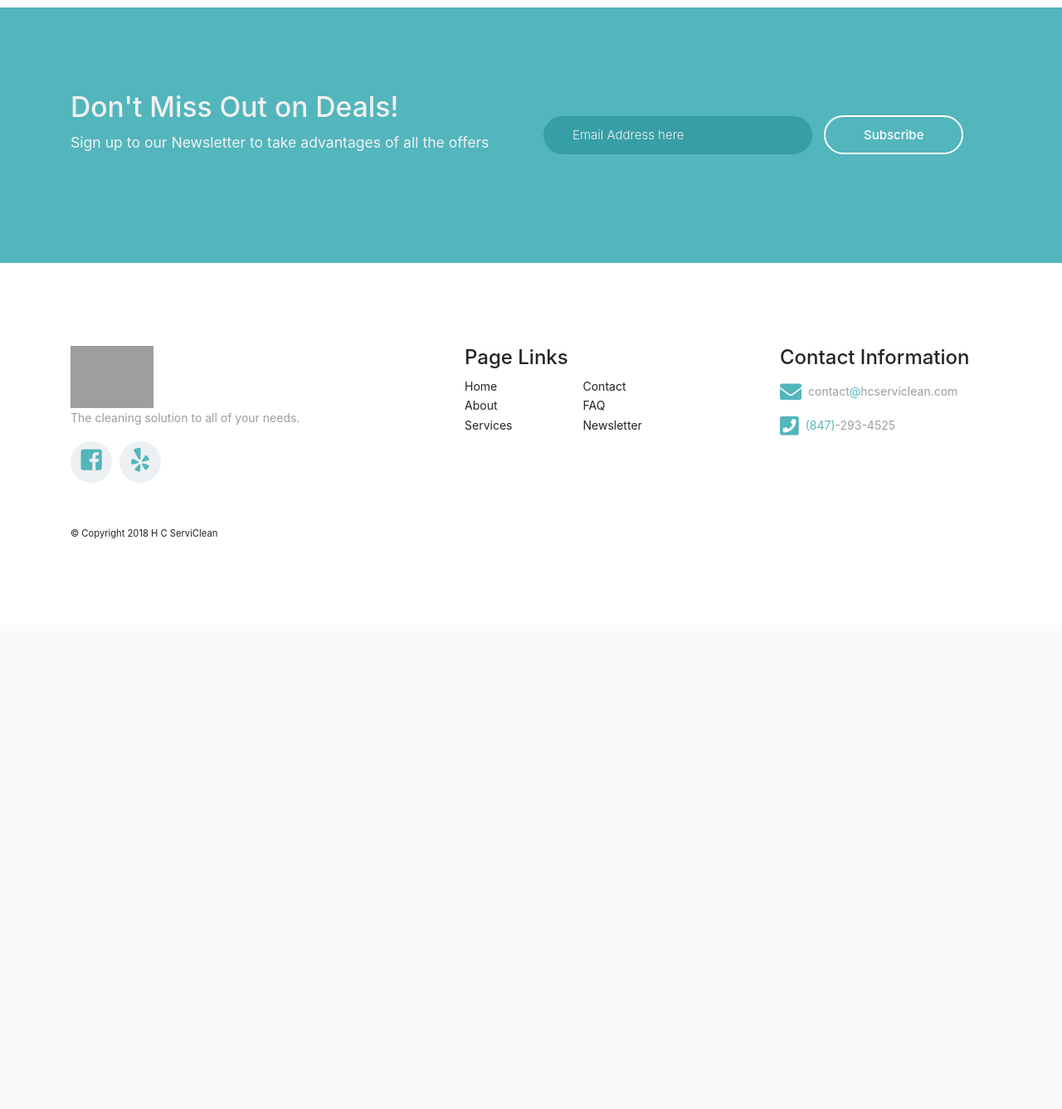
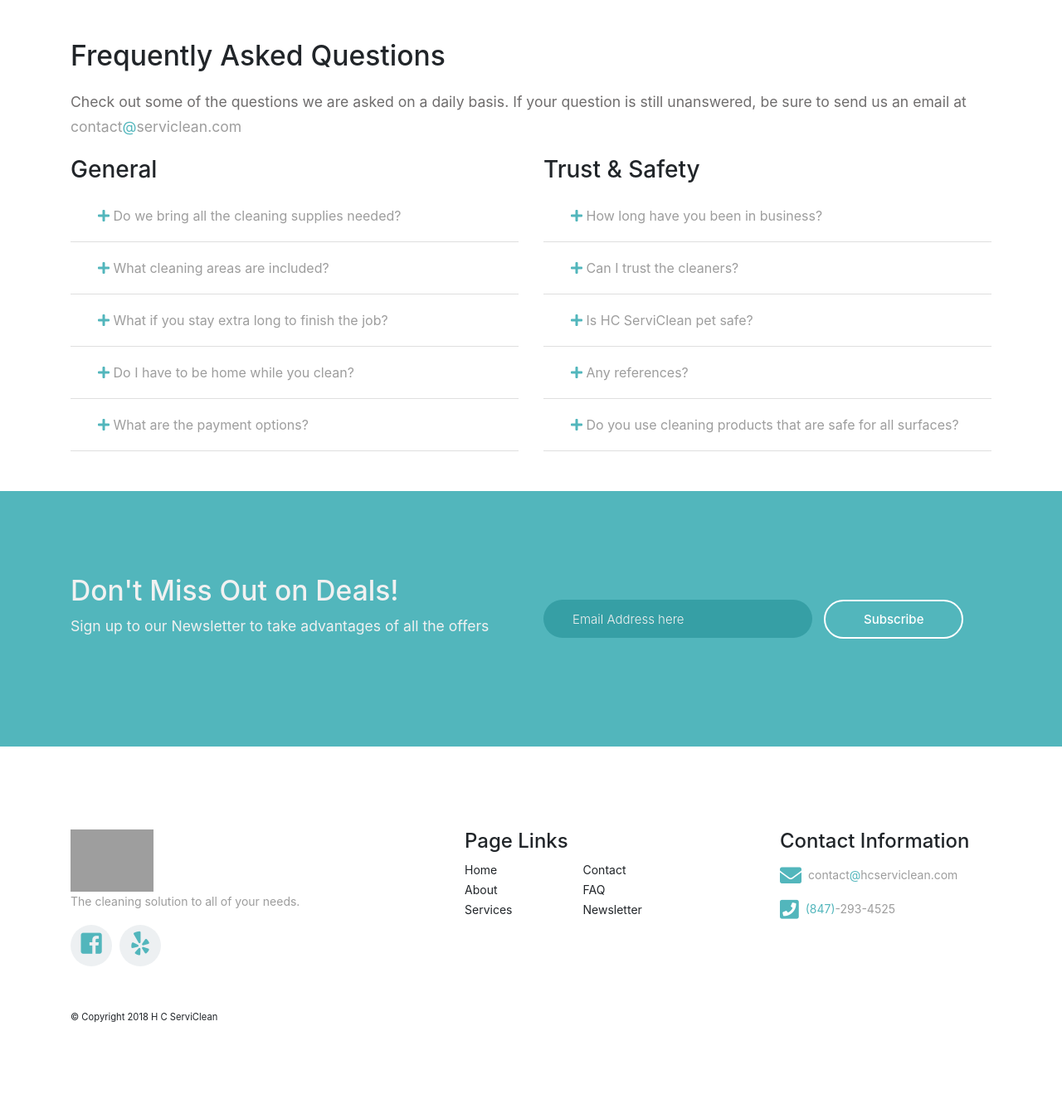
Before and after one commit to cahuizar/HCServiclean, a PHP site: page / in a window 1280 px wide. Shown: the part 1268-2605 px from the top of the page at 83% size. Before the commit the page ends 1918 px from the top, so only its background shows below. Run offline with PHP 8.4, Linux system fonts and the light colour scheme; some libraries are stand-ins or nearby versions; grey boxes are pictures that could not be loaded.

Commit message:
Contact section created

```diff
--- a/css/style.css
+++ b/css/style.css
@@ -7,6 +7,9 @@ a, button {
 	cursor: pointer;
 }
 
+a {
+	text-decoration: none !important;
+}
 .scroll, carousel-text {
 	visibility: hidden;
 }
@@ -16,6 +19,32 @@ a, button {
 
 .clean {
 	color: #52b6bc;
+}
+
+.navbar-light .navbar-toggler {
+	color: white;
+	border-color: transparent;
+	background: transparent !important;
+
+}
+
+.section-description {
+	font-size: 1.1rem;
+	color: #6f6d6d;
+	margin-top: 20px;
+	margin-bottom: 20px;
+}
+
+.section-description.white {
+	color: white;
+}
+
+.navbar-brand img {
+	transition: 0.8s;
+}
+.navbar-brand:hover img {
+	max-width: 116px;
+	transition: 0.8s;
 }
 
 .hero {
@@ -31,6 +60,19 @@ a, button {
     background-attachment: fixed;
 }
 
+.email {
+	color: #9d9d9d;
+}
+.email:hover {
+	transition: all 0.5s ease 0s;
+    color: #52b6bc !important;
+}
+
+.email:hover .at {
+	color: #ffca3c;
+	transition: all 0.5s ease 0s;
+}
+
 .hero.first {
 	background-image: linear-gradient(rgba(0, 0, 0, 0.5),rgba(0, 0, 0, 0.5)), url('https://preview.ibb.co/ddLsUS/apartment_architecture_carpet_584399.jpg');
 }
@@ -173,6 +244,10 @@ button:hover {
     color:#f1f1f1;
 }
 
+.section-header {
+	font-size: 2.1rem;
+}
+
 input:focus, button:focus {
 	outline: none;
 }
@@ -204,20 +279,30 @@ input:focus, button:focus {
 	color: #9d9d9d;
 	white-space: initial !important;
 	text-align: left;
+	transition: .8s;
 }
 
 .btn-link:hover {
 	text-decoration: none !important;
 	color: #52b6bc !important;
+	transition: .8s;
 }
 
-[data-toggle="collapse"] .fas:before {
-	content: "\f139";
-  }
+.fas.fa-plus {
+	color: #52b6bc;
+}
 
-  [data-toggle="collapse"].collapsed .fas:before {
-	content: "\f13a";
-  }
+[data-toggle="collapse"] .fas:before{
+	content: "\f068";
+	color:#ffca3c;
+	transition: .5s;
+}
+
+[data-toggle="collapse"].collapsed .fas:before {
+	content: "\f067";
+	color: #52b6bc;
+	transition: .5s;
+}
 
 footer {
 	margin-top: 100px;
--- a/index.html
+++ b/index.html
@@ -14,7 +14,7 @@
 
   <nav id="nav" class="navbar navbar-expand-lg navbar-light  fixed-top">
 	<a class="navbar-brand" href="#">
-		<img src="https://preview.ibb.co/bvN0G7/logo.jpg" alt="logo" border="0">
+		<img src="https://preview.ibb.co/nfdYon/logo_Transparent.png" alt="logo_Transparent" border="0">
 	</a>
 		<button class="navbar-toggler" type="button" data-toggle="collapse" data-target="#navbarNav" aria-controls="navbarNav" aria-expanded="false" aria-label="Toggle navigation">
 		<span class="navbar-toggler-icon"></span>
@@ -34,7 +34,7 @@
 					<a class="nav-link" href="#contact" class="scroll-to">Contact</a>
 				</li>
 				<li class="nav-item">
-					<a class="nav-link" href="#faw" class="scroll-to">FAQ</a>
+					<a class="nav-link" href="#faq" class="scroll-to">FAQ</a>
 				</li>
 				<li class="nav-item">
 					<a class="nav-link" href="#newsletter" class="scroll-to">Newsletter</a>
@@ -42,7 +42,7 @@
 			</ul>
 		</div>
 	</nav>
-	<div class="page-body"  data-spy="scroll" data-target="#mainNav" data-offset="0">
+	<div id="home" class="page-body"  data-spy="scroll" data-target="#mainNav" data-offset="0">
 		<div id="carouselExampleIndicators" class="carousel slide" data-ride="carousel">
 			<ol class="carousel-indicators">
 				<li data-target="#carouselExampleIndicators" data-slide-to="0" class="active"></li>
@@ -79,17 +79,56 @@
 				</div>
 			</div>
 		</div>
+		<!--  Services -->
+		<div class="container scroll">
+			<div class="row">
+				<div class="col-12">
+					<h2 id="services" class="section-header">What we Offer that Others Don't</h2>
+					<p class="section-description white">Fill out the form below and we will contact you as soon as possible!</p>
+				</div>
+			</div>
+		</div>
 
+		<!-- Contact Us -->
+		<div class="contact-us">
+			<div class="container scroll">
+				<div class="row">
+					<div class="col-12">
+						<h2 id="contact" class="section-header">Let Us Do The Cleaning For You</h2>
+						<p class="section-description white">Fill out the form below and we will contact you as soon as possible!</p>
+					</div>
+				</div>
+				<div class="row">
+					<div class="col-12 col-md">
+						<input type="text" placeholder="Full Name">
+					</div>
+					<div class="col-12 col-md">
+						<input type="text" placeholder="Email">
+					</div>
+					<div class="col-12 col-md">
+						<input type="text" placeholder="Phone Number">
+					</div>
+					<div class="col-12 col-md">
+						<button type="button">Submit</button>
+					</div>
+				</div>
+			</div>
+		</div>
+		<!--  FAQ  -->
 		<div class="container scroll mt-5 mb-5">
 			<div class="row">
+				<div class="col-12">
+					<h2 id="faq" class="section-header">Frequently Asked Questions</h2>
+					<p class="section-description">Check out some of the questions we are asked on a daily basis. If your question is still unanswered, be sure to send us an email at <a class="email link" href= "mailto:contact@hcserviclean.com?Subject=Question">contact<span class="at">@</span>serviclean.com</a></p>
+				</div>
 				<div class="col-12 col-md-6">
 					<h3>General</h3>
 					<div id="accordion" class="mobile-spacing-5">
 						<div class="card">
 							<div class="card-header" id="headingOne">
 								<h5 class="mb-0">
-									<button class="btn btn-link" data-toggle="collapse" data-target="#collapseOne" aria-expanded="false" aria-controls="collapseOne">
-										<i class="fas fa-plus"></i> Do we bring all the cleaning supplies needed to get the job done?
+									<button class="btn btn-link collapsed" data-toggle="collapse" data-target="#collapseOne" aria-expanded="false" aria-controls="collapseOne">
+										<i class="fas fa-plus"></i> Do we bring all the cleaning supplies needed?
 									</button>
 								</h5>
 							</div>
@@ -164,7 +203,7 @@
 						<div class="card">
 							<div class="card-header" id="headingSeven">
 								<h5 class="mb-0">
-									<button class="btn btn-link" data-toggle="collapse" data-target="#collapseSeven" aria-expanded="false" aria-controls="collapseSeven">
+									<button class="btn btn-link collapsed" data-toggle="collapse" data-target="#collapseSeven" aria-expanded="false" aria-controls="collapseSeven">
 										<i class="fas fa-plus"></i> How long have you been in business?
 									</button>
 								</h5>
@@ -178,7 +217,7 @@
 						<div class="card">
 							<div class="card-header" id="headingEight">
 								<h5 class="mb-0">
-									<button class="btn btn-link" data-toggle="collapse" data-target="#collapseEight" aria-expanded="false" aria-controls="collapseEight">
+									<button class="btn btn-link collapsed" data-toggle="collapse" data-target="#collapseEight" aria-expanded="false" aria-controls="collapseEight">
 										<i class="fas fa-plus"></i> Can I trust the cleaners?
 									</button>
 								</h5>
@@ -192,7 +231,7 @@
 						<div class="card">
 							<div class="card-header" id="headingNine">
 								<h5 class="mb-0">
-									<button class="btn btn-link" data-toggle="collapse" data-target="#collapseNine" aria-expanded="false" aria-controls="collapseNine">
+									<button class="btn btn-link collapsed" data-toggle="collapse" data-target="#collapseNine" aria-expanded="false" aria-controls="collapseNine">
 										<i class="fas fa-plus"></i> Is HC ServiClean pet safe?
 									</button>
 								</h5>
@@ -206,7 +245,7 @@
 						<div class="card">
 							<div class="card-header" id="headingTen">
 								<h5 class="mb-0">
-									<button class="btn btn-link" data-toggle="collapse" data-target="#collapseTen" aria-expanded="false" aria-controls="collapseTen">
+									<button class="btn btn-link collapsed" data-toggle="collapse" data-target="#collapseTen" aria-expanded="false" aria-controls="collapseTen">
 										<i class="fas fa-plus"></i> Any references?
 									</button>
 								</h5>
@@ -220,7 +259,7 @@
 						<div class="card">
 							<div class="card-header" id="headingEleven">
 								<h5 class="mb-0">
-									<button class="btn btn-link" data-toggle="collapse" data-target="#collapseEleven" aria-expanded="false" aria-controls="collapseEleven">
+									<button class="btn btn-link collapsed" data-toggle="collapse" data-target="#collapseEleven" aria-expanded="false" aria-controls="collapseEleven">
 										<i class="fas fa-plus"></i> Do you use cleaning products that are safe for all surfaces?
 									</button>
 								</h5>
@@ -285,7 +324,7 @@
 				<div class="col-12 col-md-3">
 					<h4>Contact Information</h4>
 					<div class="contact-val contact-email">
-						<a class="link"><i class="fas fa-envelope"></i> contact<span class="at">@</span>hcserviclean.com</a>
+						<a class="link email" href= "mailto:contact@hcserviclean.com?Subject=Question"><i class="fas fa-envelope"></i> contact<span class="at">@</span>hcserviclean.com</a>
 					</div>
 					<div class="contact-val contact-phone">
 						<a class="link"><i class="fas fa-phone-square"></i><span class="area-code"> (847)</span>-293-4525</a>
--- a/js/index.js
+++ b/js/index.js
@@ -24,7 +24,7 @@ $(document).ready(function(){
 
     // animate
     $('html, body').animate({
-        scrollTop: $(hash).offset().top
+        scrollTop: $(hash).offset().top - 200
       }, 1000, function(){
 
         // when done, add hash to url
```
Also changed, not shown: other parts of css/style.css (+35 -2 lines), images/logoTransparent.png (added).
